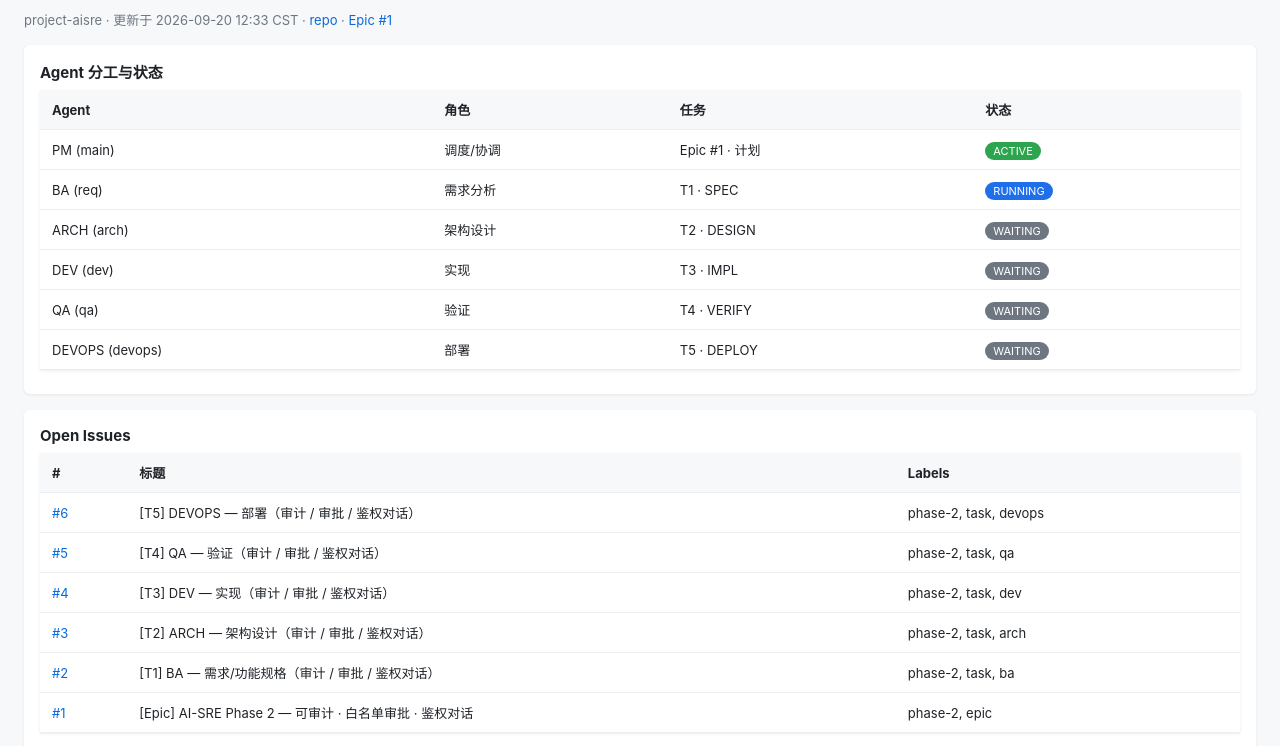
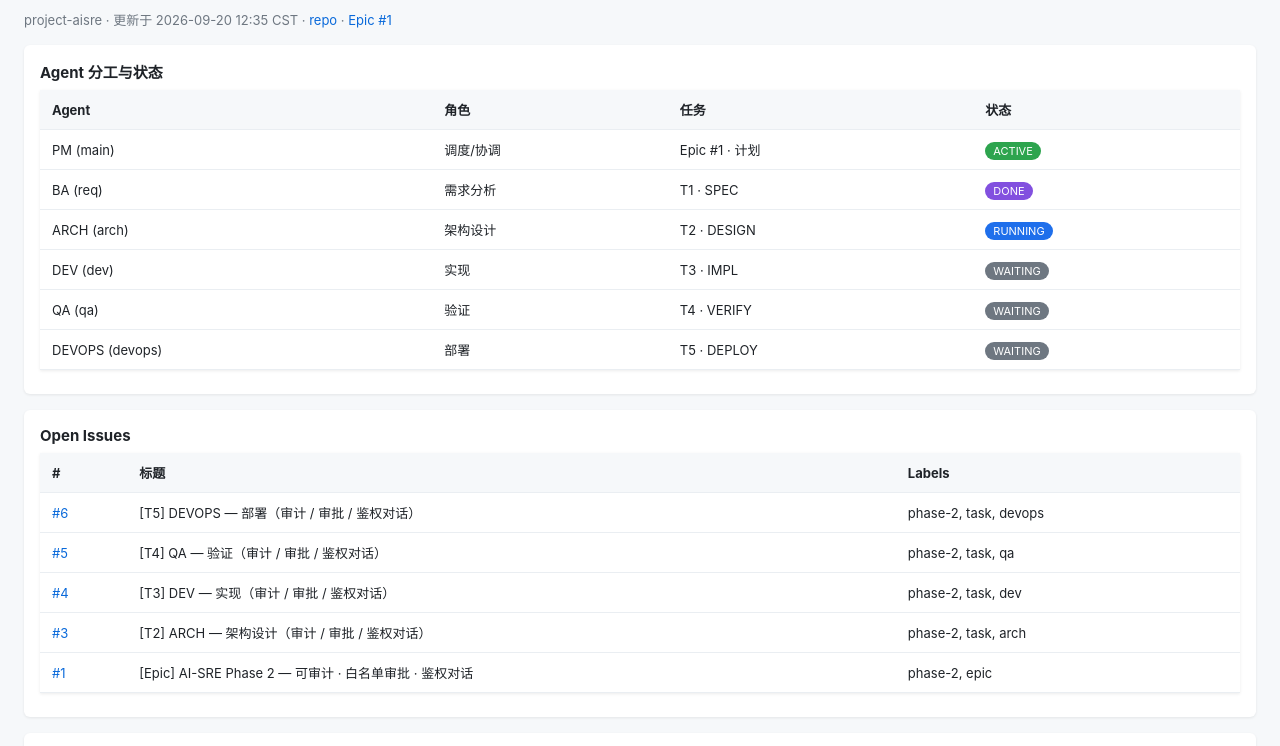
Before and after one commit to jchu-hk/project-aisre, a plain HTML site: page dashboard/multi-agent-dashboard.html in a window 1280 px wide. Shown: the part 51-797 px from the top of the page. Drawn offline with Linux system fonts and the light colour scheme.

Commit message:
T1 approved (close #2); dashboard: BA done, ARCH running

```diff
--- a/dashboard/multi-agent-dashboard.html
+++ b/dashboard/multi-agent-dashboard.html
@@ -17,16 +17,16 @@
 </head>
 <body>
 <h1>AI-SRE · Multi-Agent Dashboard</h1>
-<div class="sub">project-aisre · 更新于 2026-09-20 12:33 CST · <a href="https://github.com/jchu-hk/project-aisre">repo</a> · <a href="https://github.com/jchu-hk/project-aisre/issues/1">Epic #1</a></div>
+<div class="sub">project-aisre · 更新于 2026-09-20 12:35 CST · <a href="https://github.com/jchu-hk/project-aisre">repo</a> · <a href="https://github.com/jchu-hk/project-aisre/issues/1">Epic #1</a></div>
 
 <div class="card">
 <h2>Agent 分工与状态</h2>
-<table><tr><th>Agent</th><th>角色</th><th>任务</th><th>状态</th></tr><tr><td>PM (main)</td><td>调度/协调</td><td>Epic #1 · 计划</td><td><span style="background:#2da44e;color:#fff;padding:2px 8px;border-radius:10px;font-size:11px">ACTIVE</span></td></tr><tr><td>BA (req)</td><td>需求分析</td><td>T1 · SPEC</td><td><span style="background:#1f6feb;color:#fff;padding:2px 8px;border-radius:10px;font-size:11px">RUNNING</span></td></tr><tr><td>ARCH (arch)</td><td>架构设计</td><td>T2 · DESIGN</td><td><span style="background:#6e7781;color:#fff;padding:2px 8px;border-radius:10px;font-size:11px">WAITING</span></td></tr><tr><td>DEV (dev)</td><td>实现</td><td>T3 · IMPL</td><td><span style="background:#6e7781;color:#fff;padding:2px 8px;border-radius:10px;font-size:11px">WAITING</span></td></tr><tr><td>QA (qa)</td><td>验证</td><td>T4 · VERIFY</td><td><span style="background:#6e7781;color:#fff;padding:2px 8px;border-radius:10px;font-size:11px">WAITING</span></td></tr><tr><td>DEVOPS (devops)</td><td>部署</td><td>T5 · DEPLOY</td><td><span style="background:#6e7781;color:#fff;padding:2px 8px;border-radius:10px;font-size:11px">WAITING</span></td></tr></table>
+<table><tr><th>Agent</th><th>角色</th><th>任务</th><th>状态</th></tr><tr><td>PM (main)</td><td>调度/协调</td><td>Epic #1 · 计划</td><td><span style="background:#2da44e;color:#fff;padding:2px 8px;border-radius:10px;font-size:11px">ACTIVE</span></td></tr><tr><td>BA (req)</td><td>需求分析</td><td>T1 · SPEC</td><td><span style="background:#8250df;color:#fff;padding:2px 8px;border-radius:10px;font-size:11px">DONE</span></td></tr><tr><td>ARCH (arch)</td><td>架构设计</td><td>T2 · DESIGN</td><td><span style="background:#1f6feb;color:#fff;padding:2px 8px;border-radius:10px;font-size:11px">RUNNING</span></td></tr><tr><td>DEV (dev)</td><td>实现</td><td>T3 · IMPL</td><td><span style="background:#6e7781;color:#fff;padding:2px 8px;border-radius:10px;font-size:11px">WAITING</span></td></tr><tr><td>QA (qa)</td><td>验证</td><td>T4 · VERIFY</td><td><span style="background:#6e7781;color:#fff;padding:2px 8px;border-radius:10px;font-size:11px">WAITING</span></td></tr><tr><td>DEVOPS (devops)</td><td>部署</td><td>T5 · DEPLOY</td><td><span style="background:#6e7781;color:#fff;padding:2px 8px;border-radius:10px;font-size:11px">WAITING</span></td></tr></table>
 </div>
 
 <div class="card">
 <h2>Open Issues</h2>
-<table><tr><th>#</th><th>标题</th><th>Labels</th></tr><tr><td><a href="https://github.com/jchu-hk/project-aisre/issues/6">#6</a></td><td>[T5] DEVOPS — 部署（审计 / 审批 / 鉴权对话）</td><td>phase-2, task, devops</td></tr><tr><td><a href="https://github.com/jchu-hk/project-aisre/issues/5">#5</a></td><td>[T4] QA — 验证（审计 / 审批 / 鉴权对话）</td><td>phase-2, task, qa</td></tr><tr><td><a href="https://github.com/jchu-hk/project-aisre/issues/4">#4</a></td><td>[T3] DEV — 实现（审计 / 审批 / 鉴权对话）</td><td>phase-2, task, dev</td></tr><tr><td><a href="https://github.com/jchu-hk/project-aisre/issues/3">#3</a></td><td>[T2] ARCH — 架构设计（审计 / 审批 / 鉴权对话）</td><td>phase-2, task, arch</td></tr><tr><td><a href="https://github.com/jchu-hk/project-aisre/issues/2">#2</a></td><td>[T1] BA — 需求/功能规格（审计 / 审批 / 鉴权对话）</td><td>phase-2, task, ba</td></tr><tr><td><a href="https://github.com/jchu-hk/project-aisre/issues/1">#1</a></td><td>[Epic] AI-SRE Phase 2 — 可审计 · 白名单审批 · 鉴权对话</td><td>phase-2, epic</td></tr></table>
+<table><tr><th>#</th><th>标题</th><th>Labels</th></tr><tr><td><a href="https://github.com/jchu-hk/project-aisre/issues/6">#6</a></td><td>[T5] DEVOPS — 部署（审计 / 审批 / 鉴权对话）</td><td>phase-2, task, devops</td></tr><tr><td><a href="https://github.com/jchu-hk/project-aisre/issues/5">#5</a></td><td>[T4] QA — 验证（审计 / 审批 / 鉴权对话）</td><td>phase-2, task, qa</td></tr><tr><td><a href="https://github.com/jchu-hk/project-aisre/issues/4">#4</a></td><td>[T3] DEV — 实现（审计 / 审批 / 鉴权对话）</td><td>phase-2, task, dev</td></tr><tr><td><a href="https://github.com/jchu-hk/project-aisre/issues/3">#3</a></td><td>[T2] ARCH — 架构设计（审计 / 审批 / 鉴权对话）</td><td>phase-2, task, arch</td></tr><tr><td><a href="https://github.com/jchu-hk/project-aisre/issues/1">#1</a></td><td>[Epic] AI-SRE Phase 2 — 可审计 · 白名单审批 · 鉴权对话</td><td>phase-2, epic</td></tr></table>
 </div>
 
 <div class="card">
```
Also changed, not shown: 1 other file.
